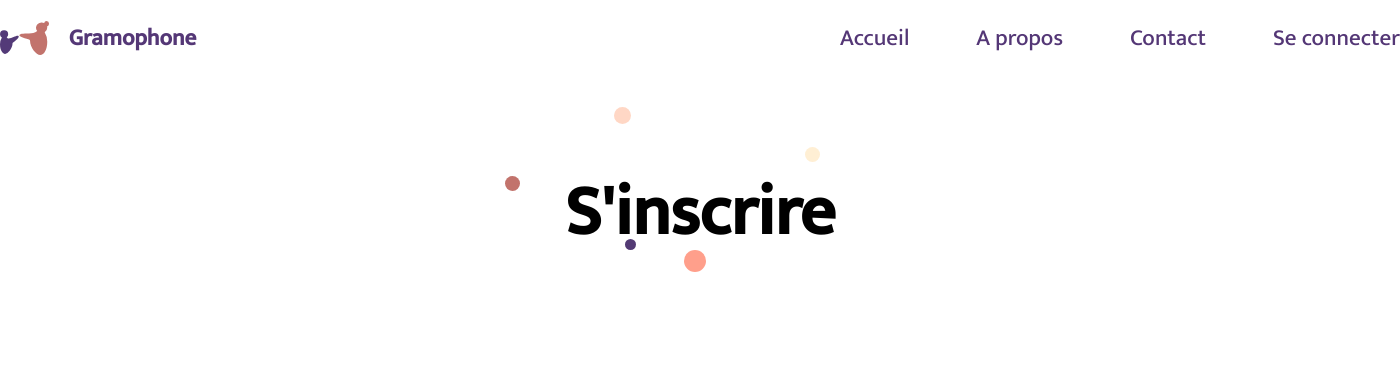
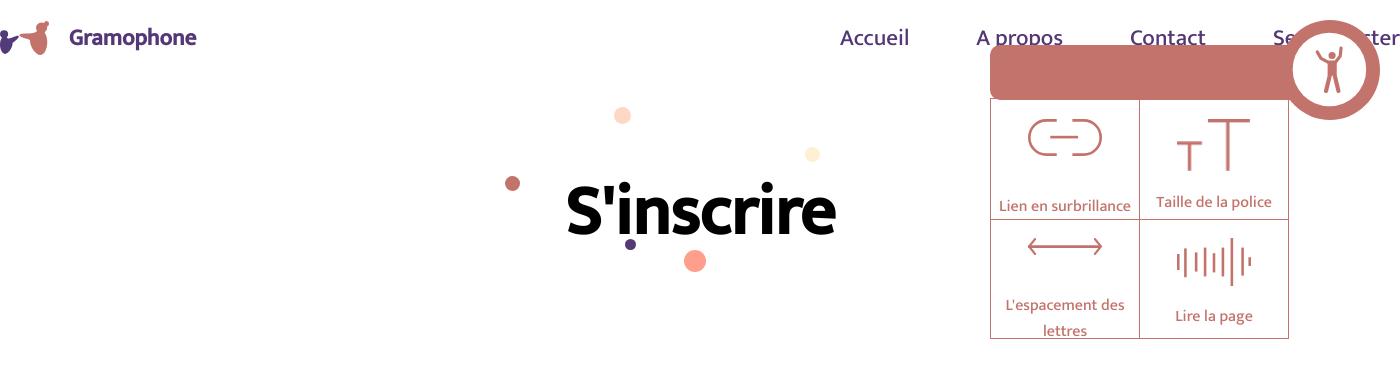
Before and after one commit to Maxime-p/Hackathon-SUP-Internet-04-20, a PHP site: page / in a window 1400 px wide. Shown: the top 366 px of the page. Run offline with PHP 8.4, Linux system fonts and the light colour scheme.

Commit message:
fix and add accessibility

```diff
--- a/index.html
+++ b/index.html
@@ -28,6 +28,30 @@
 		</ul>
 	</nav>
 </header>
+
+<div passover class="accessibility">
+	<div class="logo"></div>
+	<div passover class="content-menu">
+		<div passover class="header">
+		</div>
+		<div passover id="btn-highlightLink">
+			<img passover src="static/img/link.svg" alt="link">
+			Lien en surbrillance
+		</div>
+		<div passover id="btn-fontSizeUp">
+			<img src="static/img/fontsize.png" alt="link">
+			Taille de la police
+		</div>
+		<div passover id="btn-letterSpacing">
+			<img passover src="static/img/spacing.svg" alt="link">
+			L'espacement des lettres
+		</div>
+		<div passover id="btn-toggleNarateur">
+			<img passover src="static/img/nara.svg" alt="link">
+			Lire la page
+		</div>
+	</div>
+</div>
 
 <section class="signup">
 	<div class="container flex-col">
--- a/static/css/default.css
+++ b/static/css/default.css
@@ -185,6 +185,121 @@ header ul{
     padding: 15px 0;
     color: white;
     background-color: var(--purple);
+}
+
+/* ACCESIBILITY */
+
+.accessibility{
+    font-size:16px;
+    letter-spacing: normal;
+    -webkit-user-select: none;  /* Chrome all / Safari all */
+    -moz-user-select: none;     /* Firefox all */
+    -ms-user-select: none;      /* IE 10+ */
+    user-select: none;
+    z-index: 100;
+}
+
+.accessibility .logo{
+    position: fixed;
+    height: 100px;
+    width: 100px;
+    right: 20px;
+    top: 20px;
+    background-image: url(../img/access.svg);
+    background-size: cover;
+}
+
+.accessibility .header{
+    width: 100%;
+    height: 55px;
+    border-top-left-radius: 10px;
+    border-bottom-left-radius: 10px;
+    background-color: #C2736C;
+}
+
+.accessibility:hover{
+    cursor: pointer;
+}
+
+.content-menu{
+    position: fixed;
+    display: flex;
+    flex-wrap: wrap;
+    padding: 0;
+    margin: 0;
+    width: 300px;
+    height: 300px;
+    right: 110px;
+    top: 45px;
+}
+
+.accessibility .content-menu div:not(.header){
+    width: calc(50% - 2px);
+    height: 120px;
+    text-align: center;
+    color: #C2736C
+}
+
+#btn-highlightLink{
+    margin-top: -8px;
+    border-left: solid 1px #C2736C;
+    border-bottom: solid 1px #C2736C;
+    border-right: solid 1px #C2736C;
+    border-top: solid 1px #C2736C;
+}
+
+#btn-highlightLink img{
+    margin-bottom: 20%;
+    padding: 0;
+    object-position: center;
+    margin-left: 20%;
+    margin-right: 20%;
+}
+
+#btn-fontSizeUp{
+    margin-top: -8px;
+    border-right: solid 1px #C2736C;
+    border-bottom: solid 1px #C2736C;
+    border-top: solid 1px #C2736C;
+}
+
+#btn-fontSizeUp img{
+    margin-left: 20%;
+    margin-right: 20%;
+}
+
+#btn-letterSpacing{
+    margin-top: -8px;
+    border-right: solid 1px #C2736C;
+    border-left: solid 1px #C2736C;
+    border-bottom: solid 1px #C2736C;
+}
+
+#btn-letterSpacing img{
+    margin-left: 20%;
+    margin-bottom: 20%;
+    margin-right: 20%;
+}
+
+#btn-toggleNarateur{
+    margin-top: -8px;
+    border-right: solid 1px #C2736C;
+    border-bottom: solid 1px #C2736C;
+}
+
+#btn-toggleNarateur img{
+    margin-left: 20%;
+    margin-right: 20%;
+}
+
+.content-menu div img {
+    margin-top: 20px;
+    margin-bottom: 10px;
+    width: 50%;
+}
+
+.content-menu div:hover {
+    background-color: rgb(244, 244, 244);
 }
 
 /* DEMO */
--- a/static/js/script.js
+++ b/static/js/script.js
@@ -1,6 +1,6 @@
 document.addEventListener('DOMContentLoaded', () => {
 
-  const btnMenu = document.querySelector('.accessibility');
+  const btnMenu = document.querySelector('.logo');
   const btnClose = document.querySelector('.close');
   const menu = document.querySelector('.content-menu');
   const btnHighLightLink = document.querySelector('#btn-highlightLink');
@@ -14,23 +14,14 @@ document.addEventListener('DOMContentLoaded', () => {
 
   btnMenu.addEventListener('click', (e) => {
 
-    if (menu.style.display == "block"){
-      menu.style.display = "none";
+    if (menu.style.visibility == "hidden"){
+      menu.style.visibility = "visible";
     } else {
-      menu.style.display = "block";
+      menu.style.visibility = "hidden";
     }
 
   });
 
-  // btnClose.addEventListener('click', (e) => {
-  //
-  //   if (menu.style.display == "none"){
-  //     menu.style.display = "block";
-  //   } else {
-  //     menu.style.display = "none";
-  //   }
-  //
-  // });
 
   btnHighLightLink.addEventListener('click', (e) => {
 
```
Also changed, not shown: static/img/access.svg (added), static/img/fontsize.png (added), static/img/fontsize.svg (added), static/img/footer_background.svg, static/img/link.svg (added), static/img/nara.svg (added), static/img/nousContacter.svg (added), static/img/signup.svg (added), static/img/spacing.svg (added).
